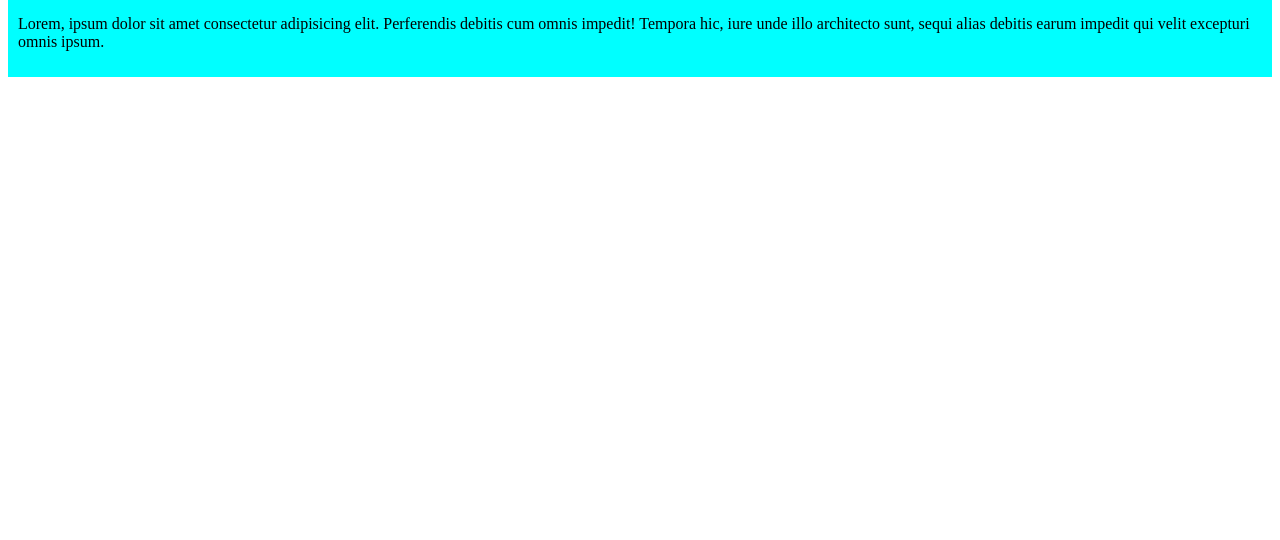
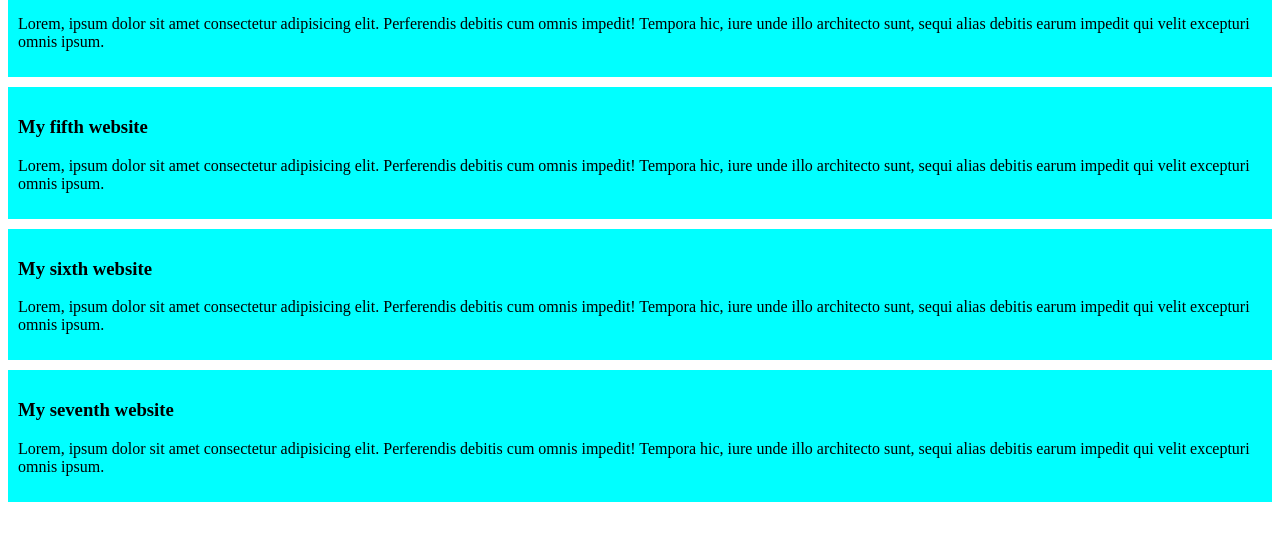
Before and after one commit to ataullah4d/my-fourth-website, a plain HTML site: page index.html in a window 1280 px wide. Shown: the part 62-602 px from the top of the page. Drawn offline with Linux system fonts and the light colour scheme.

Commit message:
added the seventh blog

```diff
--- a/index.html
+++ b/index.html
@@ -12,7 +12,30 @@
 <body>
           <div>
             <h3>My fourth website</h3>
+
             <p>Lorem, ipsum dolor sit amet consectetur adipisicing elit. Perferendis debitis cum omnis impedit! Tempora hic, iure unde illo architecto sunt, sequi alias debitis earum impedit qui velit excepturi omnis ipsum.</p>
+
+
+            </div>
+          <div>
+            <h3>My fifth website</h3>
+
+            <p>Lorem, ipsum dolor sit amet consectetur adipisicing elit. Perferendis debitis cum omnis impedit! Tempora hic, iure unde illo architecto sunt, sequi alias debitis earum impedit qui velit excepturi omnis ipsum.</p>
+
+
+            </div>
+          <div>
+            <h3>My sixth website</h3>
+
+            <p>Lorem, ipsum dolor sit amet consectetur adipisicing elit. Perferendis debitis cum omnis impedit! Tempora hic, iure unde illo architecto sunt, sequi alias debitis earum impedit qui velit excepturi omnis ipsum.</p>
+
+
+            </div>
+          <div>
+            <h3>My seventh website</h3>
+
+            <p>Lorem, ipsum dolor sit amet consectetur adipisicing elit. Perferendis debitis cum omnis impedit! Tempora hic, iure unde illo architecto sunt, sequi alias debitis earum impedit qui velit excepturi omnis ipsum.</p>
+
 
             </div>
 </body>
--- a/styles/blog.css
+++ b/styles/blog.css
@@ -1,4 +1,6 @@
 div{
      background-color: aqua;
      padding: 10px;
+     margin-bottom: 10px;
+
 }
```
